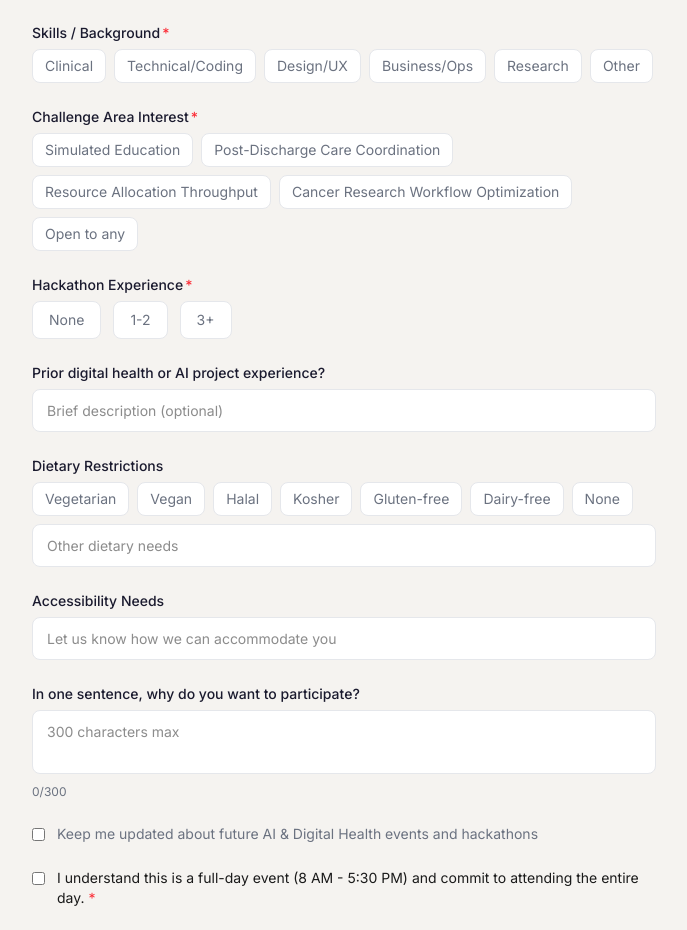
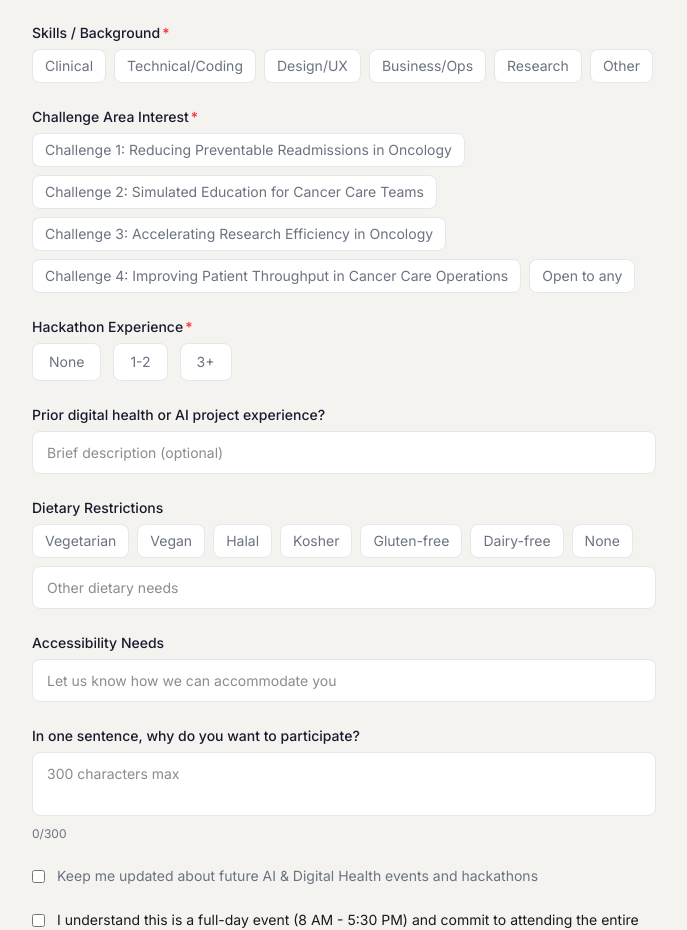
Before and after one commit to kabsam549-bot/hacking-cancer-care, a Next.js app: page / in a window 1280 px wide. Shown: the part 5882-6812 px from the top of the page, without its empty margins (296-983 px from the left). Built offline with nearby package versions, Linux system fonts and the light colour scheme.

Commit message:
Update challenges to final titles per Ramez

```diff
--- a/src/components/RegistrationForm.tsx
+++ b/src/components/RegistrationForm.tsx
@@ -26,10 +26,10 @@ const skillOptions = [
 ];
 
 const challengeOptions = [
-  "Simulated Education",
-  "Post-Discharge Care Coordination",
-  "Resource Allocation Throughput",
-  "Cancer Research Workflow Optimization",
+  "Challenge 1: Reducing Preventable Readmissions in Oncology",
+  "Challenge 2: Simulated Education for Cancer Care Teams",
+  "Challenge 3: Accelerating Research Efficiency in Oncology",
+  "Challenge 4: Improving Patient Throughput in Cancer Care Operations",
   "Open to any",
 ];
 
```
